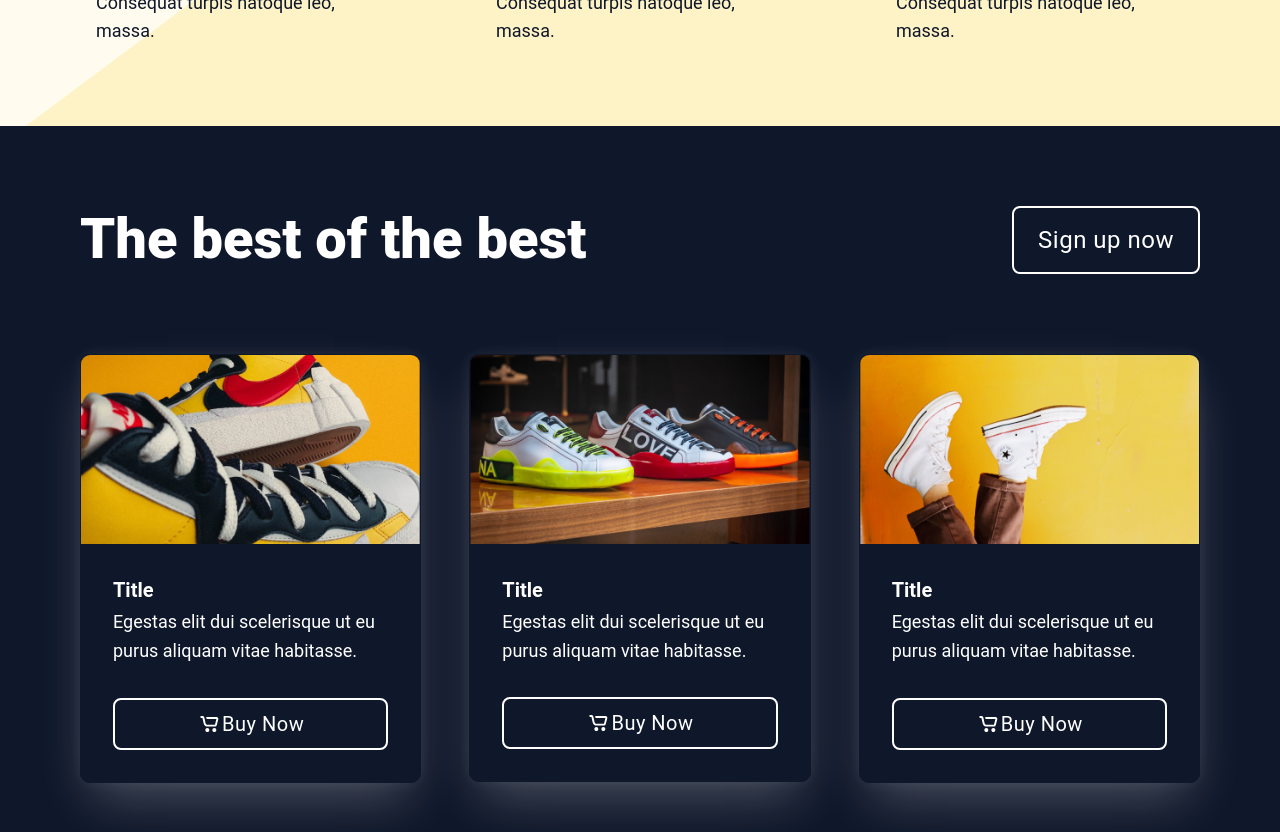
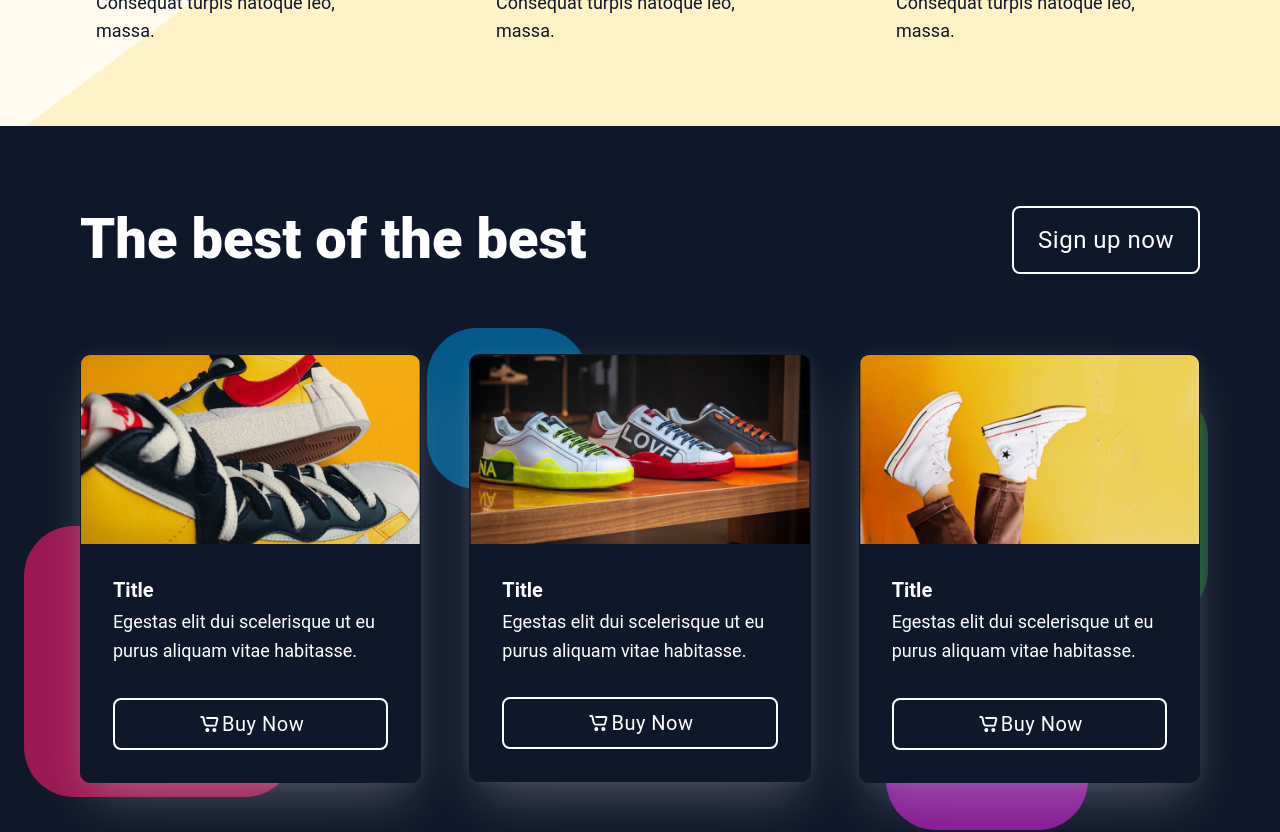
Before and after one commit to altunmustafa/collectible-sneakers, a Next.js app: page / in a window 1280 px wide. Shown: the part 960-1792 px from the top of the page. Built offline with nearby package versions, Linux system fonts and the light colour scheme.

Commit message:
feat: product-section bg shapes created

```diff
--- a/src/components/content-box.tsx
+++ b/src/components/content-box.tsx
@@ -55,6 +55,7 @@ const ContentBox: React.FC<IContentBoxProps> = ({ density = "normal", image, ico
   }
 
   let tailwindShadow = "";
+  let tailwindBg = "";
   if (colors?.theme) {
     switch (colors.theme) {
       case "light":
@@ -62,12 +63,13 @@ const ContentBox: React.FC<IContentBoxProps> = ({ density = "normal", image, ico
         break;
       case "dark":
         tailwindShadow = "shadow-[0_25px_50px_-12px_rgba(255,255,255,0.25),_0_0_15px_0_rgba(255,255,255,0.07)]";
+        tailwindBg = "bg-slate-900";
         break;
     }
   }
 
   return (
-    <div className={`flex flex-col max-md:items-center overflow-hidden w-full h-fit rounded-[10px] text-center md:text-left ${shadow ? tailwindShadow : ""} ${border ? "border border-slate-900" : ""} ${className}`}>
+    <div className={`flex flex-col max-md:items-center overflow-hidden w-full h-fit rounded-[10px] text-center md:text-left ${shadow ? tailwindShadow : ""} ${border ? "border border-slate-900" : ""} ${tailwindBg} ${className}`}>
       {/* Image */}
       {image}
       {/* Content */}
--- a/src/components/landing-sections/products-section.tsx
+++ b/src/components/landing-sections/products-section.tsx
@@ -6,20 +6,45 @@ import Image from "next/image";
 
 import products from "@/data/products";
 
-interface IProductsSectionProps {
-}
+const ProductsSection: React.FC = () => {
 
-const ProductsSection: React.FC<IProductsSectionProps> = () => {
+  const backlights = [
+    {
+      color: "bg-pink-700",
+      size: "w-[271px] h-[271px] max-md:w-[202.09px] max-md:h-[202.09px]",
+      position: "left-[-5%] top-[40%]",
+    },
+    {
+      color: "bg-sky-700",
+      size: "w-[161px] h-[161px] max-md:w-[120.06px] max-md:h-[120.06px]",
+      position: "left-[31%] top-[-6%]",
+    },
+    {
+      color: "bg-amber-700",
+      size: "w-[130px] h-[130px] max-md:w-[96.95px] max-md:h-[96.95px]",
+      position: "left-[53%] top-[64%]",
+    },
+    {
+      color: "bg-fuchsia-700",
+      size: "w-[202px] h-[202px] max-md:w-[150.64px] max-md:h-[150.64px]",
+      position: "left-[72%] top-[64%]",
+    },
+    {
+      color: "bg-green-900",
+      size: "w-[232px] h-[232px] max-md:w-[173.01px] max-md:h-[173.01px]",
+      position: "left-[80%] top-[8%]",
+    }
+  ]
 
   return (
-    <section className="flex flex-col justify-center gap-8 md:gap-20 px-4 py-12 md:p-20 w-full bg-slate-900 text-white">
-      {/* Row */}
+    <section className="flex flex-col justify-center gap-8 md:gap-20 px-4 py-12 md:p-20 w-full bg-slate-900 z-[-2] text-white overflow-hidden">
+      {/* Row 1 */}
       <div className="flex flex-col md:flex-row items-center gap-8 md:gap-20 w-full">
         <SectionText colorTheme="dark" headline2="The best of the best" />
         <Button parentTheme="dark" text="Sign up now" size="xl" />
       </div>
-      {/* Row */}
-      <div className="grid grid-cols-1 md:grid-cols-3 gap-8 md:gap-12 p-0 w-full" >
+      {/* Row 2 */}
+      <div className="relative grid grid-cols-1 md:grid-cols-3 gap-8 md:gap-12 p-0 w-full" >
         {products.map((product, index) => (
           <ContentBox
             key={index}
@@ -31,6 +56,14 @@ const ProductsSection: React.FC<IProductsSectionProps> = () => {
             border
             shadow
             colors={{ theme: "dark" }}
+            className="z-10"
+          />
+
+        ))}
+        {backlights.map((backlight, index) => (
+          <div
+            key={index}
+            className={`absolute z-[-1] rounded-[50px] opacity-80 ${backlight.color} ${backlight.size} ${backlight.position}`}
           />
         ))}
       </div>
```
